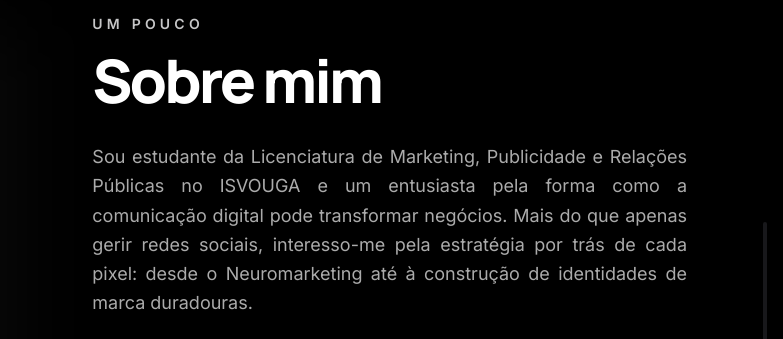
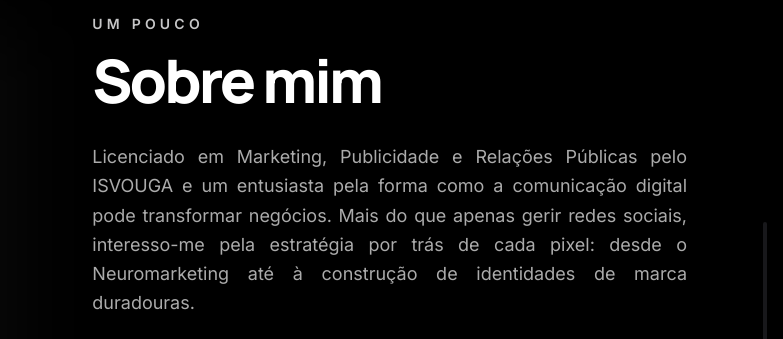
Before and after one commit to goncaloaleluia/PortfolioDigital, a website: page sobre-mim.html in a window 1280 px wide. Shown: the part 114-453 px from the top of the page, 497-1280 px from the left. Drawn offline with nearby package versions, Linux system fonts and the light colour scheme.

Commit message:
Atualização da página Sobre mim

```diff
--- a/sobre-mim.html
+++ b/sobre-mim.html
@@ -125,7 +125,7 @@ html::-webkit-scrollbar { display: none; }
         Sobre mim<br>
       </h1>
       <div class="space-y-6 text-justify text-on-surface-variant text-lg leading-relaxed max-w-2xl">
-        <p>Sou estudante da Licenciatura de Marketing, Publicidade e Relações Públicas no ISVOUGA e um entusiasta pela forma como a comunicação digital pode transformar negócios. Mais do que apenas gerir redes sociais, interesso-me pela estratégia por trás de cada pixel: desde o Neuromarketing até à construção de identidades de marca duradouras.</p>
+        <p>Licenciado em Marketing, Publicidade e Relações Públicas pelo ISVOUGA e um entusiasta pela forma como a comunicação digital pode transformar negócios. Mais do que apenas gerir redes sociais, interesso-me pela estratégia por trás de cada pixel: desde o Neuromarketing até à construção de identidades de marca duradouras.</p>
         <p>Sou organizado, focado em resultados e acredito que a criatividade deve estar sempre ao serviço de um propósito estratégico. Se procuras alguém motivado para trazer frescura e rigor técnico ao teu projeto, encontraste o perfil certo.</p>
       </div>
       <div class="mt-12 flex flex-wrap gap-4">
```
